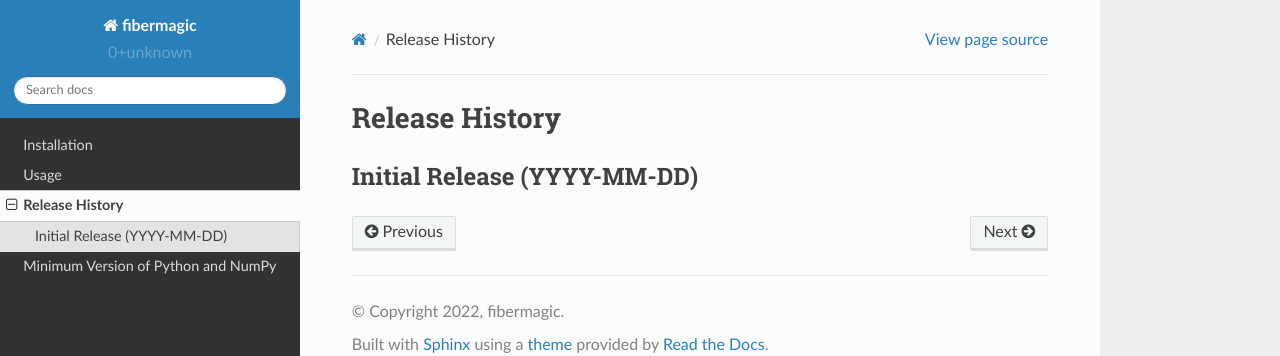
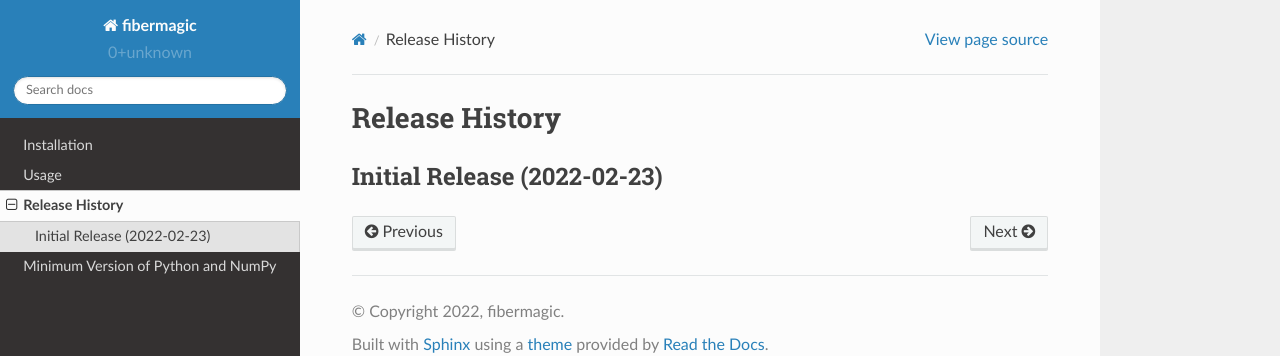
Before and after one commit to Goreg12345/fibermagic, a Sphinx documentation site: the page built from docs/source/release-history.rst, in a window 1280 px wide. Shown: the top 356 px of the page. Built offline with Sphinx 7.4.7 and the Read the Docs theme 2.0.0, drawn with Linux system fonts in a browser that asks for light colours.

```diff
--- a/docs/source/release-history.rst
+++ b/docs/source/release-history.rst
@@ -2,5 +2,5 @@
 Release History
 ===============
 
-Initial Release (YYYY-MM-DD)
+Initial Release (2022-02-23)
 ----------------------------
```
Also changed, not shown: .travis.yml.
